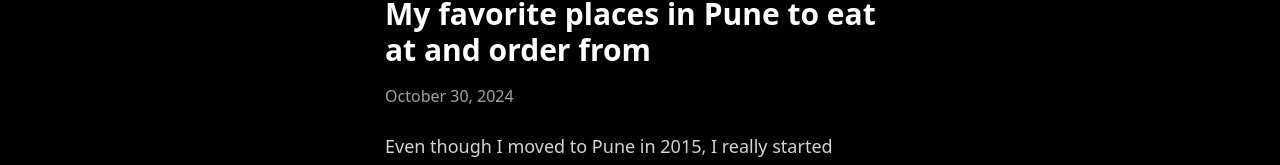
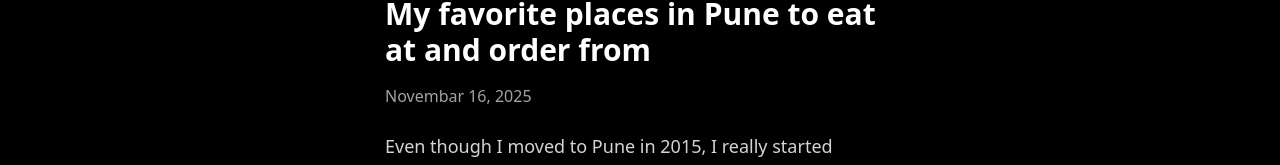
Before and after one commit to improperfraction/Portfolio, a React (Vite) app in the folder Portfolio/: page /blogs/Pune-food-recommendations in a window 1280 px wide. Shown: the part 460-625 px from the top of the page. Built offline with nearby package versions, Linux system fonts and the light colour scheme.

Commit message:
updated the date in foodcard

```diff
--- a/Portfolio/src/Pages/Punefood.jsx
+++ b/Portfolio/src/Pages/Punefood.jsx
@@ -6,7 +6,7 @@
     return (
         <>
             <BlogTemplate image="https://sahilk.in/static/9a0ea21db5b4f62a40f2403a31c93a54/a9657/pune-food-sahil-khan.webp" imgtitle="Pune Food"
-            title="My favorite places in Pune to eat at and order from" date="October 30, 2024" content={<Punefoodlist />}></BlogTemplate>
+            title="My favorite places in Pune to eat at and order from" date="Novembar 16, 2025" content={<Punefoodlist />}></BlogTemplate>
         </>
     )
 }
```
